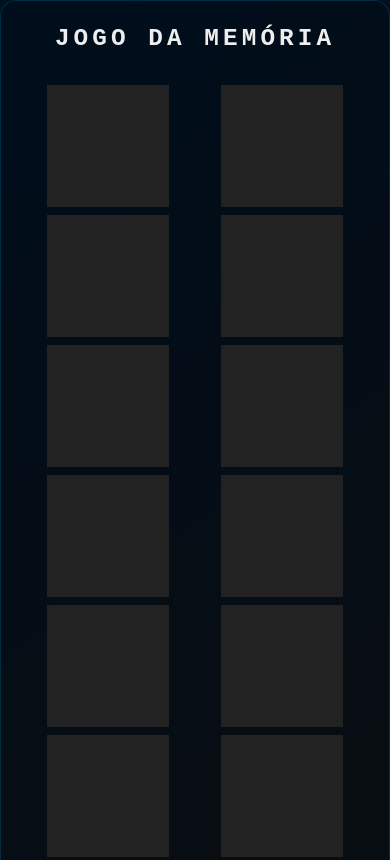
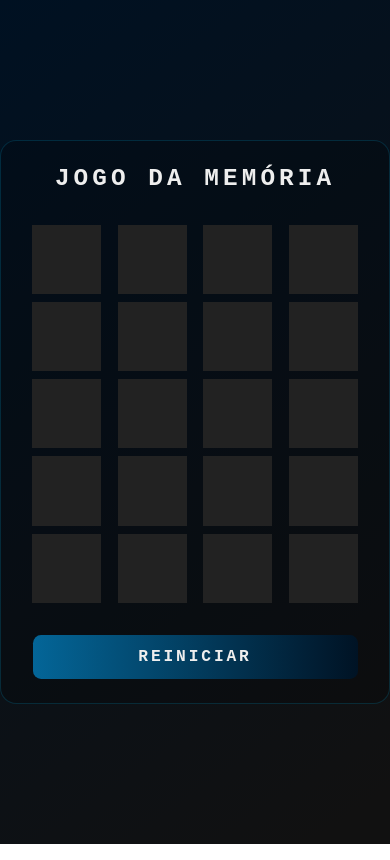
Before and after one commit to Pedro-Andre/DIO-Jogo-da-Memoria, a plain HTML site: page index.html in a window 390 px wide. Shown: the top 860 px of the page. Drawn offline with Linux system fonts and the light colour scheme.

Commit message:
Update: Responsive

```diff
--- a/src/styles/main.css
+++ b/src/styles/main.css
@@ -131,7 +131,7 @@ h2 {
   max-width: 90rem;
   height: 60rem;
   color: #0af;
-  background: #1111119f;
+  background: #222;
   border-radius: 2rem;
   margin-inline: auto;
   margin-top: 10%;
@@ -146,3 +146,19 @@ h2 {
 .modal .modal-title {
   font-size: 4rem;
 }
+
+@media (max-width: 500px) {
+  .item {
+    width: 8.5rem;
+    height: 8.5rem;
+  }
+
+  .game {
+    grid-template-columns: repeat(auto-fit, minmax(9rem, 1fr));
+    column-gap: 0.5rem;
+  }
+
+  .title-game {
+    text-align: center;
+  }
+}
```
